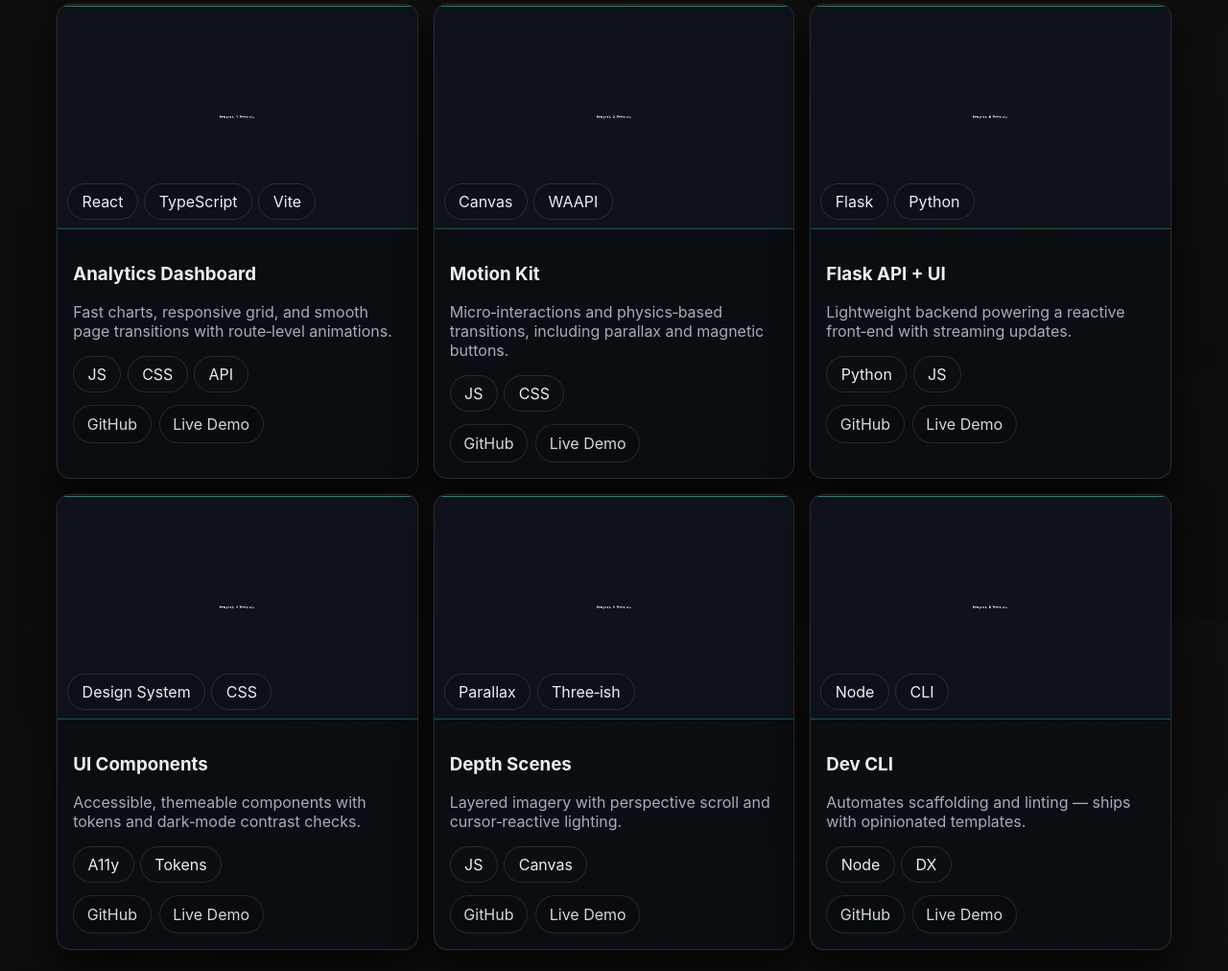
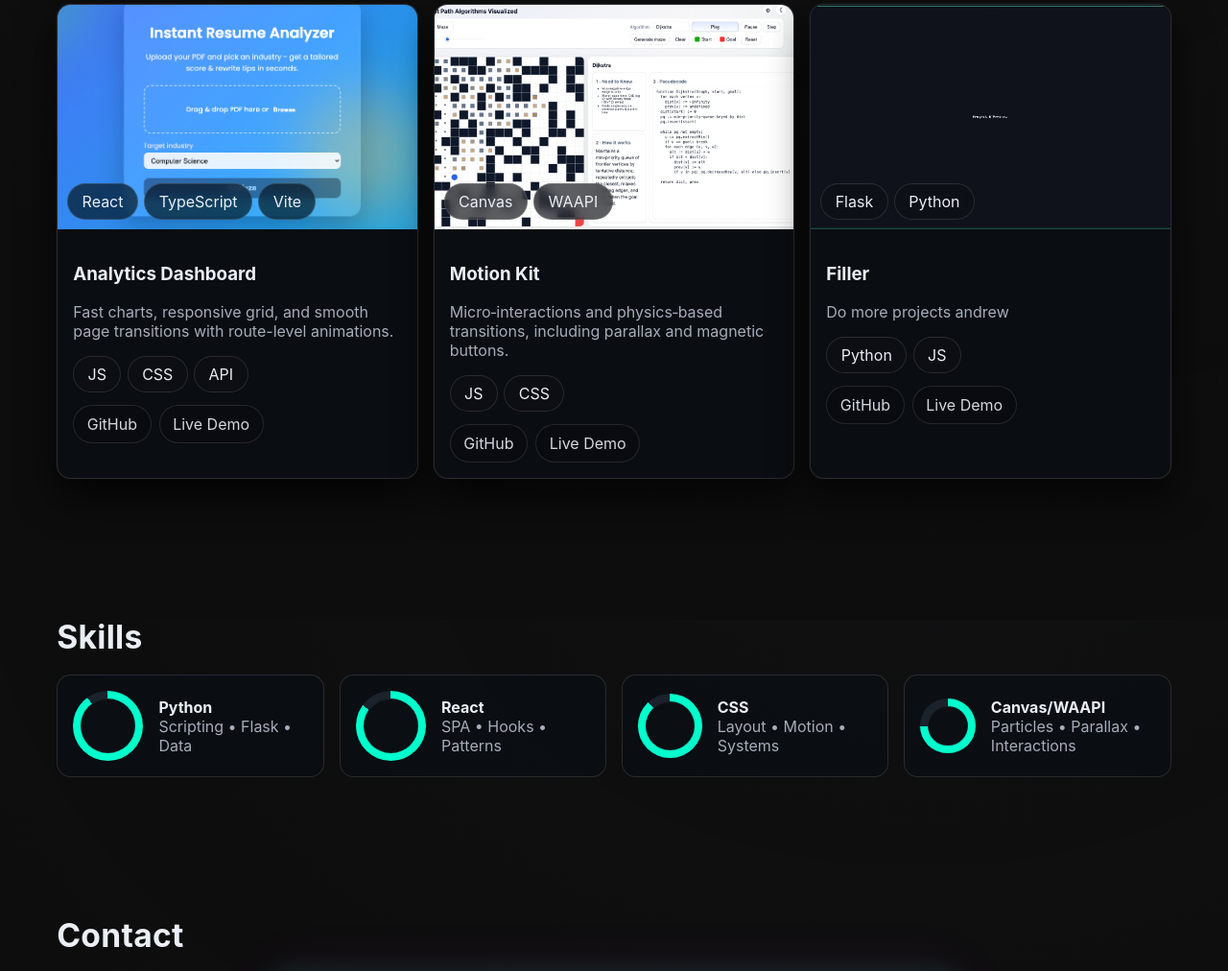
Before and after one commit to Ashilman25/Portfolio, a plain HTML site: page index.html in a window 1280 px wide. Shown: the part 1754-2766 px from the top of the page at 96% size. Drawn offline with Linux system fonts and the light colour scheme; animation ran at ten frames a second.

Commit message:
Basic info updates

```diff
--- a/assets/css/components.css
+++ b/assets/css/components.css
@@ -269,13 +269,14 @@
 }
 .submit {
   display: inline-flex;
-  align-items: center;
   gap: 0.6rem;
   border-radius: 999px;
   border: var(--ring);
   background: #0d1117;
   padding: 0.8rem 1rem;
   cursor: pointer;
+  color: white;
+  align-items: center;
 }
 .submit:hover {
   box-shadow: 0 10px 30px #00000090, 0 0 30px #00ffcc26;
--- a/index.html
+++ b/index.html
@@ -24,7 +24,7 @@
       <nav class="nav container">
         <a href="#" class="brand">
           <span class="logo" aria-hidden="true"></span>
-          <strong>yourname.dev</strong>
+          <strong>AndrewShilman.dev</strong>
         </a>
         <div class="nav-links">
           <a href="#about" class="pill">About</a>
@@ -41,10 +41,10 @@
       <div class="shape s2"></div>
 
       <div class="hero-inner container reveal">
-        <span class="pill badge">Computer Science • Frontend • Animation</span>
+        <span class="pill badge">Artificial Intelligence • Frontend • Backend</span>
 
         <h1 class="title">
-          Hi, I’m <span class="neon">Your Name</span> —
+          Hi, I'm <span class="neon">Andrew Shilman</span> —
           <span
             class="type"
             id="typewriter"
@@ -73,7 +73,7 @@
           <div class="hex">
             <!-- Replace with your own photo asset -->
             <img
-              src="assets/img/profile-placeholder.jpg"
+              src="assets/img/headshot.png"
               alt="Portrait of developer"
             />
           </div>
@@ -143,7 +143,7 @@
         <article class="proj reveal" data-cat="web">
           <div class="media">
             <img
-              src="assets/img/project-1.jpg"
+              src="assets/img/ResumeAnalyzer.png"
               alt="Dashboard project preview"
             />
             <div class="tagbar">
@@ -156,7 +156,7 @@
             <h3>Analytics Dashboard</h3>
             <p class="muted">
               Fast charts, responsive grid, and smooth page transitions with
-              route‑level animations.
+              route-level animations.
             </p>
             <div class="stack">
               <span class="pill">JS</span>
@@ -174,7 +174,7 @@
         <article class="proj reveal" data-cat="anim">
           <div class="media">
             <img
-              src="assets/img/project-2.jpg"
+              src="assets/img/ShortestPaths.png"
               alt="Animations library preview"
             />
             <div class="tagbar">
@@ -209,10 +209,9 @@
             </div>
           </div>
           <div class="body">
-            <h3>Flask API + UI</h3>
+            <h3>Filler</h3>
             <p class="muted">
-              Lightweight backend powering a reactive front‑end with streaming
-              updates.
+              Do more projects andrew
             </p>
             <div class="stack">
               <span class="pill">Python</span>
@@ -225,89 +224,10 @@
           </div>
         </article>
 
-        <!-- Card 4 -->
-        <article class="proj reveal" data-cat="web">
-          <div class="media">
-            <img
-              src="assets/img/project-4.jpg"
-              alt="Component library preview"
-            />
-            <div class="tagbar">
-              <span class="pill">Design System</span>
-              <span class="pill">CSS</span>
-            </div>
-          </div>
-          <div class="body">
-            <h3>UI Components</h3>
-            <p class="muted">
-              Accessible, themeable components with tokens and dark‑mode
-              contrast checks.
-            </p>
-            <div class="stack">
-              <span class="pill">A11y</span>
-              <span class="pill">Tokens</span>
-            </div>
-            <div class="card-actions">
-              <a class="link-btn" href="#">GitHub</a>
-              <a class="link-btn" href="#">Live Demo</a>
-            </div>
-          </div>
-        </article>
 
-        <!-- Card 5 -->
-        <article class="proj reveal" data-cat="anim">
-          <div class="media">
-            <img
-              src="assets/img/project-5.jpg"
-              alt="3D/parallax project preview"
-            />
-            <div class="tagbar">
-              <span class="pill">Parallax</span>
-              <span class="pill">Three‑ish</span>
-            </div>
-          </div>
-          <div class="body">
-            <h3>Depth Scenes</h3>
-            <p class="muted">
-              Layered imagery with perspective scroll and cursor‑reactive
-              lighting.
-            </p>
-            <div class="stack">
-              <span class="pill">JS</span>
-              <span class="pill">Canvas</span>
-            </div>
-            <div class="card-actions">
-              <a class="link-btn" href="#">GitHub</a>
-              <a class="link-btn" href="#">Live Demo</a>
-            </div>
-          </div>
-        </article>
 
-        <!-- Card 6 -->
-        <article class="proj reveal" data-cat="other">
-          <div class="media">
-            <img src="assets/img/project-6.jpg" alt="CLI tool preview" />
-            <div class="tagbar">
-              <span class="pill">Node</span>
-              <span class="pill">CLI</span>
-            </div>
-          </div>
-          <div class="body">
-            <h3>Dev CLI</h3>
-            <p class="muted">
-              Automates scaffolding and linting — ships with opinionated
-              templates.
-            </p>
-            <div class="stack">
-              <span class="pill">Node</span>
-              <span class="pill">DX</span>
-            </div>
-            <div class="card-actions">
-              <a class="link-btn" href="#">GitHub</a>
-              <a class="link-btn" href="#">Live Demo</a>
-            </div>
-          </div>
-        </article>
+
+
       </div>
     </section>
 
@@ -393,12 +313,11 @@
     <!-- FOOTER -->
     <footer>
       <div class="container foot">
-        <small class="muted">© <span id="year"></span> Your Name</small>
+        <small class="muted">© <span id="year"></span> Andrew Shilman</small>
         <a class="to-top" href="#home" aria-label="Scroll to top">↑</a>
       </div>
     </footer>
 
-    <!-- JS: Boot order matters (core first, then features) -->
     <script src="assets/js/particles.js"></script>
     <script src="assets/js/typewriter.js"></script>
     <script src="assets/js/reveal.js"></script>
```
Also changed, not shown: assets/img/ResumeAnalyzer.png (added), assets/img/ShortestPaths.png (added), assets/img/headshot.png (added), 2 other files.
